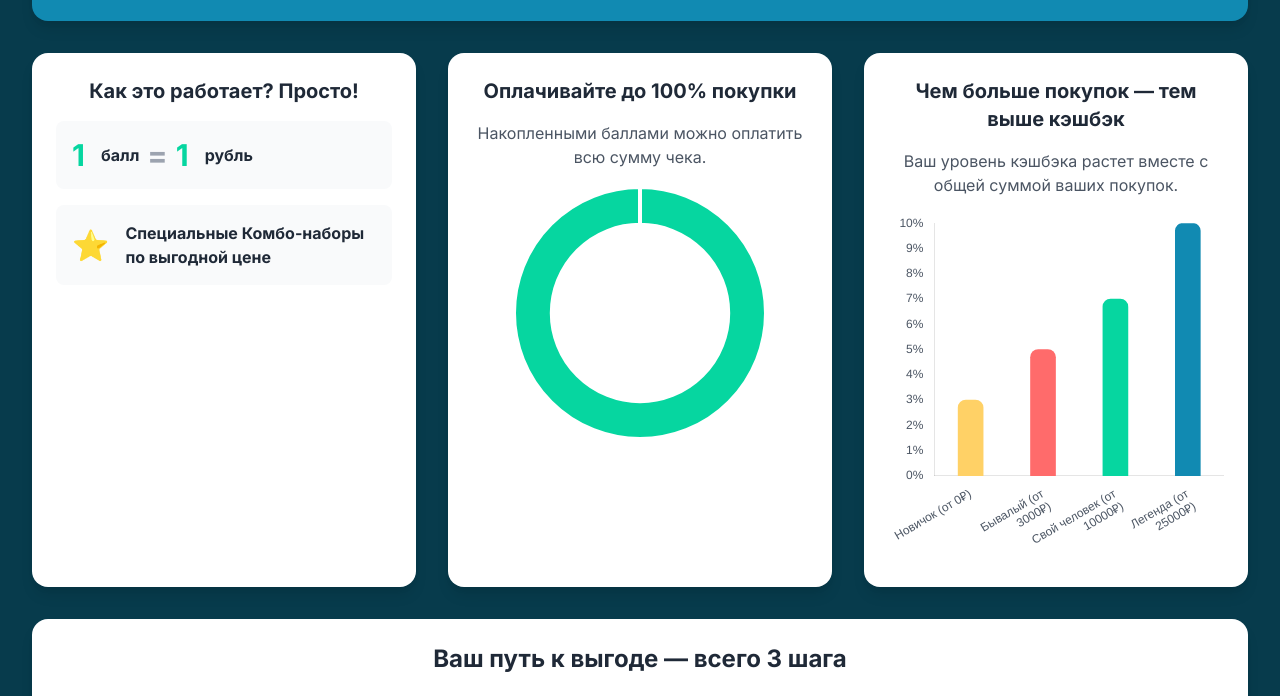
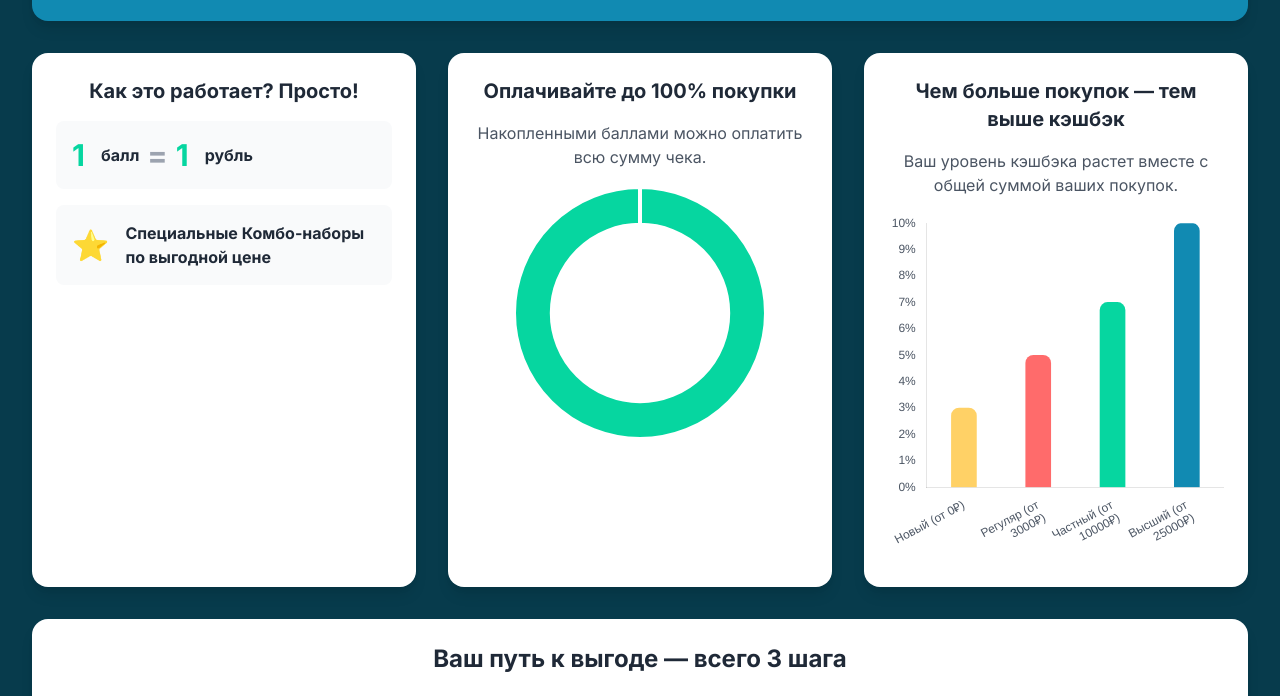
Before and after one commit to AlanDee23/Loyalty-program-memo, a plain HTML site: page index.html in a window 1280 px wide. Shown: the part 411-1107 px from the top of the page. Drawn offline with nearby package versions, Linux system fonts and the light colour scheme.

Commit message:
Update index.html

```diff
--- a/index.html
+++ b/index.html
@@ -220,7 +220,7 @@
         });
 
         const cashbackGrowthCtx = document.getElementById('cashbackGrowthChart').getContext('2d');
-        const originalLabels = ['Новичок (от 0₽)', 'Бывалый (от 3000₽)', 'Свой человек (от 10000₽)', 'Легенда (от 25000₽)'];
+        const originalLabels = ['Новый (от 0₽)', 'Регуляр (от 3000₽)', 'Частный (от 10000₽)', 'Высший (от 25000₽)'];
         new Chart(cashbackGrowthCtx, {
             type: 'bar',
             data: {
```
